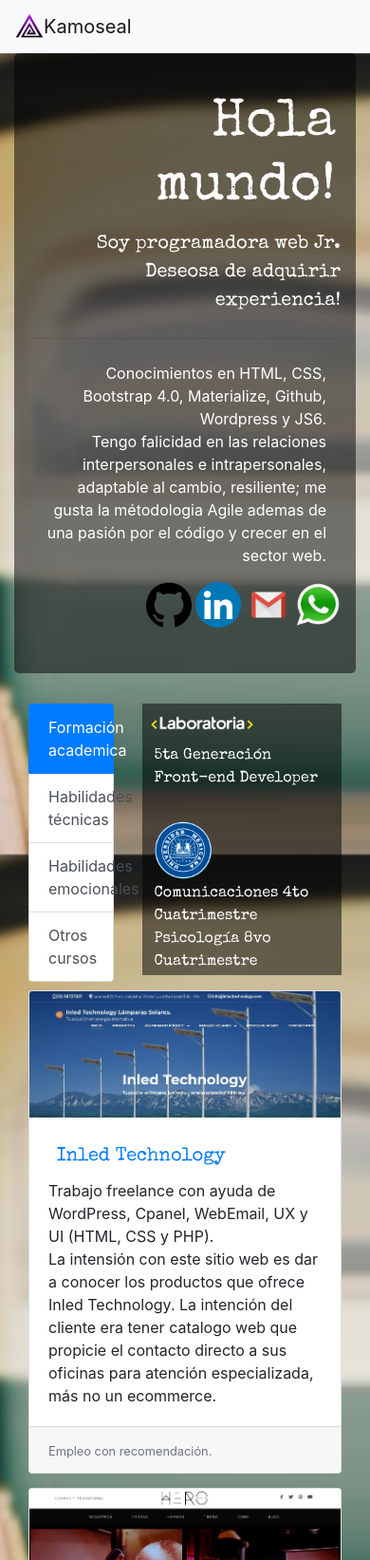
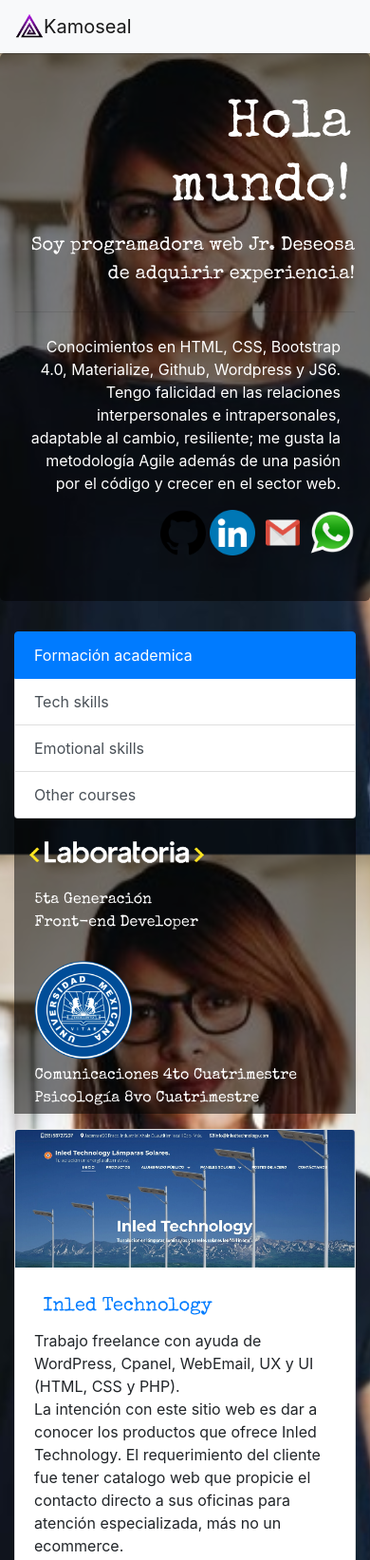
Before and after one commit to Kamoseal/portafolio_kamoseal, a plain HTML site: page index.html in a window 390 px wide. Shown: the top 1643 px of the page at 95% size. Drawn offline with nearby package versions, Linux system fonts and the light colour scheme; a web font is replaced by a local one.

Commit message:
Corrigiendo version movile

```diff
--- a/css/main.css
+++ b/css/main.css
@@ -2,8 +2,7 @@ h1, h3, h4, h5{
      font-family: 'Special Elite', cursive;
      margin: 3%;
 }
-
-#kamosealImg {
+.kamosealImg {
      background-image: url(../assets/Kamoseal.jpg);
      background-repeat: no-repeat;
      background-size: cover;
@@ -57,3 +56,11 @@ section div div #multiCollapseExample1 div ul li{
 footer ul li{
      list-style: none;
 }
+@media screen and (max-width: 700px){
+     .kamosealImg {
+     background-image: url(../assets/Kamoseal-movile.jpg);
+     background-repeat: no-repeat;
+     background-size: cover;
+     background-attachment: fixed;
+     }
+}
--- a/index.html
+++ b/index.html
@@ -18,7 +18,7 @@
   </nav>
 
   <!--body html img Kamoseal-->
-  <section id="kamosealImg" class="col-sm-12">
+  <section class="kamosealImg" >
 
     <!-- Jumbotron-->
     <div class="jumbotron background-transparent text-right text-white offset-lg-6 col-lg-6">
@@ -27,7 +27,7 @@
       <hr class="my-4">
       <p class="col align-self-end">Conocimientos en HTML, CSS, Bootstrap 4.0, Materialize, Github, Wordpress y JS6.
       <br>
-      Tengo falicidad en las relaciones interpersonales e intrapersonales, adaptable al cambio, resiliente; me gusta la métodologia Agile ademas de una pasión por el código y crecer en el sector web.
+      Tengo falicidad en las relaciones interpersonales e intrapersonales, adaptable al cambio, resiliente; me gusta la metodología Agile además de una pasión por el código y crecer en el sector web.
       </p>
       <p class="">
         <a href="https://github.com/Kamoseal" target="_blank"><img class="img-aline img-circle" src="assets/github_logo.png" alt="github_Kamoseal">
@@ -52,16 +52,16 @@
     <section class="container">
       <!--section buttons training-->
       <div class="row">
-        <div class="col-4">
+        <div class="col-md-3">
           <div class="list-group" id="list-tab" role="tablist">
             <a class="list-group-item list-group-item-action active" id="training-academic-id" data-toggle="list" href="#training-academic" role="tab" aria-controls="home">Formación academica</a>
-            <a class="list-group-item list-group-item-action" id="list-profile-list" data-toggle="list"   href="#technical-skills" role="tab" aria-controls="profile">Habilidades técnicas</a>
-            <a class="list-group-item list-group-item-action" id="list-messages-list" data-toggle="list"  href="#emotional-skills" role="tab" aria-controls="messages">Habilidades emocionales</a>
-            <a class="list-group-item list-group-item-action" id="list-messages-list" data-toggle="list"  href="#others" role="tab" aria-controls="messages">Otros cursos</a>
+            <a class="list-group-item list-group-item-action" id="list-profile-list" data-toggle="list"   href="#technical-skills" role="tab" aria-controls="profile">Tech skills</a>
+            <a class="list-group-item list-group-item-action" id="list-messages-list" data-toggle="list"  href="#emotional-skills" role="tab" aria-controls="messages">Emotional skills</a>
+            <a class="list-group-item list-group-item-action" id="list-messages-list" data-toggle="list"  href="#others" role="tab" aria-controls="messages">Other courses</a>
           </div>
         </div>
         <!--section info text training-->
-        <div class="col-8">
+        <div class="col-md-8">
           <div class="tab-content" id="nav-tabContent">
             <div class="tab-pane fade show active background-transparent" id="training-academic" role="tabpanel" aria-labelledby="list-home-list">
               <img class="size-img" src="assets/laboratoria_logo.png" alt="laboratoria_logo">
@@ -73,7 +73,8 @@
             <div class="tab-pane fade text-white background-transparent" id="technical-skills" role="tabpanel" aria-labelledby="list-profile-list">
               <h3 class="text-center">Habilidades técnicas</h3>
               <ul>
-                <li>Cultura y valores ágiles HTML5 y CSS3</li>
+                <li>Cultura y valores ágiles</li>
+                <li>HTML5 y CSS3</li>
                 <li>
                   Fundamentos de programación  JavaScript</li>
                 <li>
@@ -87,7 +88,7 @@
                 <li>
                   Control de versiones (Git)</li>
                 <li>
-                  Manejo de paquetes (NPM)</li>
+                  Manejo de paquetes (npm)</li>
               </ul>
             </div>
             <div class="tab-pane fade background-transparent text-white" id="emotional-skills" role="tabpanel" aria-labelledby="list-messages-list">
@@ -99,7 +100,7 @@
                 <li>Comunicación</li>
                 <li>Enfoque</li>
                 <li>Manejo del tiempo</li>
-                <li>Aprender a aprender</li>
+                <li>Autodidacta</li>
               </ul>
             </div>
             <div class="tab-pane fade background-transparent text-white" id="others" role="tabpanel" aria-labelledby="list-messages-list">
@@ -126,7 +127,7 @@
             <a href="http://www.inledtechnology.com/" target="_blank"><h5 class="card-title">Inled Technology</h5></a>
             <p class="card-text">Trabajo freelance con ayuda de WordPress, Cpanel, WebEmail, UX y UI (HTML, CSS y PHP).
             <br>
-            La intensión con este sitio web es dar a conocer los productos que ofrece Inled Technology. La intención del cliente era tener catalogo web que propicie el contacto directo a sus oficinas para atención especializada, más no un ecommerce.</p>
+            La intención con este sitio web es dar a conocer los productos que ofrece Inled Technology. El requerimiento del cliente fue tener catalogo web que propicie el contacto directo a sus oficinas para atención especializada, más no un ecommerce.</p>
           </div>
           <div class="card-footer">
             <small class="text-muted">Empleo con recomendación.</small>
@@ -138,7 +139,7 @@
           <div class="card-body">
             <a href="https://herostore.mx/" target="_blank"><h5 class="card-title">Hero Store</h5></a>
             <p class="card-text">Con ayuda de Kometia, Cpanel, Webemail, UX y Comunicación masiva (HTML, CSS, PHP Y Bootstrap 3.3.7).
-            <br> Realize la configuración, actualización y mantenimiento de la página. Apoyando en el analisis de comunicación efectiva, proponiendo mejoras con investigación sustentable e implementando técnicas de mejora en: SEO, GOOGLE ANALITICS, y Redes Sociales. Asi mismo la creacion de boletines mensuales mediante MailChimp.</p>
+            <br> Realize la configuración, actualización y mantenimiento de la página. Apoyando en el analisis de comunicación efectiva, proponiendo e implementando mejoras de investigación sustentable como: SEO, GOOGLE ANALITICS, y Redes Sociales. Así mismo la creación de boletines mensuales mediante MailChimp.</p>
           </div>
           <div class="card-footer">
             <small class="text-muted">Empleo con recomendación.</small>
@@ -149,7 +150,7 @@
           <div class="card-body">
             <a href="https://kamoseal.github.io/Sprint03-SocialNetwork/" target="_blank">
             <h5 class="card-title">Lettering Life</h5></a>
-            <p class="card-text">Proyecto Laboratoria donde el reto no solo es codear en: HTML, CSS, Materialize, Jquery y Github.<br>                El reto consistia en crear una red social que buscara innovar y concetar con usuarios, los fines consistian en lograr una sustentabilidad con investigación de mercado, propuesta de negocio e implementar técnicas de UX/UI aprendidas durante el Bootcamp.</p>
+            <p class="card-text">Proyecto Laboratoria donde el reto no solo es codear en: HTML, CSS, Materialize, Jquery y Github.<br>   El reto consistía en crear una red social que buscara innovar y concetar con usuarios, los requerimientos consistian en lograr una sustentabilidad con investigación de mercado, propuesta de negocio e implementar técnicas de UX/UI aprendidas durante el Bootcamp.</p>
           </div>
           <div class="card-footer">
             <small class="text-muted">Usuario: Kamoseal / Password: KarlaSerna</small>
@@ -200,9 +201,9 @@
                   <ul>
                     <li>Manejo de personal</li>
                     <li>Consultora de proyecto</li>
-                    <li>Administración de informacion entrante</li>
-                    <li>Seguimiento a procesos y evidencia para la integracion de expedientes para facturación</li>
-                    <li>El reto más grande fue poner al corriente 3 meses de trabajo atrasado en general y lograr avances administrativos, en sistema, manejo de personal, recolección de evidencia para facuturacion y apoyo genuino a mis superiores.</li>
+                    <li>Administración de información entrante</li>
+                    <li>Seguimiento a procesos y evidencia para la integración de expedientes para facturación</li>
+                    <li>El reto más grande fue poner al corriente 3 meses de trabajo atrasado en general y lograr avances administrativos, en sistema, manejo de personal, recolección de evidencia para facuturación y apoyo genuino a mis superiores.</li>
                   </ul>
               </div>
               <div class="card card-body background-transparent text-white">
```
Also changed, not shown: assets/Kamoseal-movile.jpg (added).
